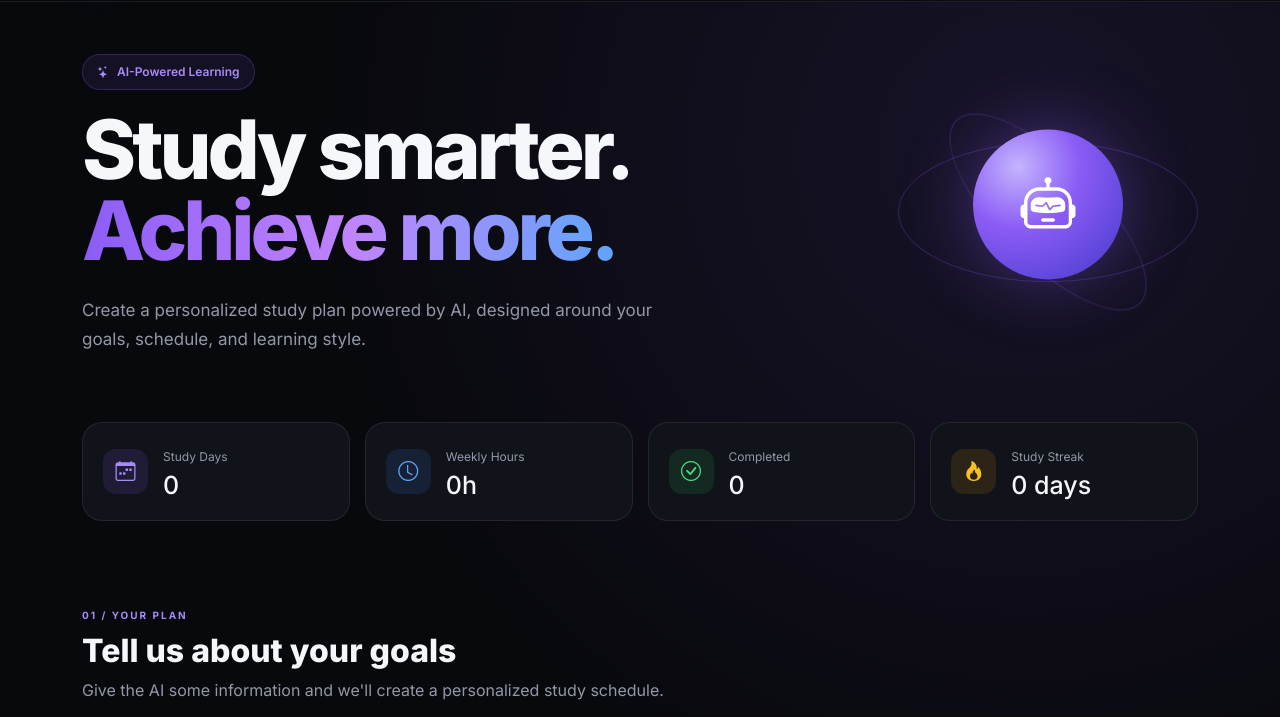
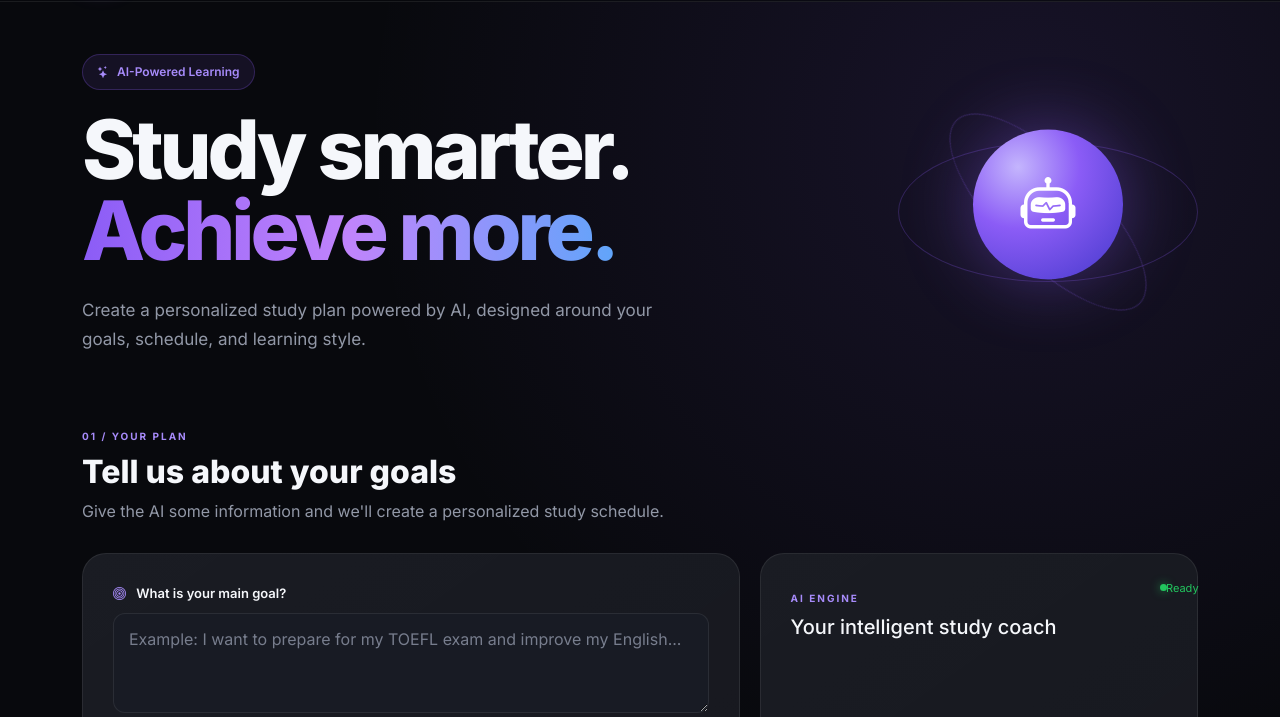
Before and after one commit to H-akimi07/AI-study-planner, a website: page index.html in a window 1280 px wide. Shown: the part 83-800 px from the top of the page. Drawn offline with nearby package versions, Linux system fonts and the light colour scheme.

Commit message:
add some changes to main section

```diff
--- a/index.html
+++ b/index.html
@@ -91,51 +91,7 @@
 
       <!-- ================= DASHBOARD STATS ================= -->
 
-      <section class="stats-grid">
-        <div class="stat-card">
-          <div class="stat-icon purple">
-            <i class="bi bi-calendar-week"></i>
-          </div>
 
-          <div>
-            <small>Study Days</small>
-            <h3 id="studyDays">0</h3>
-          </div>
-        </div>
-
-        <div class="stat-card">
-          <div class="stat-icon blue">
-            <i class="bi bi-clock"></i>
-          </div>
-
-          <div>
-            <small>Weekly Hours</small>
-            <h3 id="weeklyHours">0h</h3>
-          </div>
-        </div>
-
-        <div class="stat-card">
-          <div class="stat-icon green">
-            <i class="bi bi-check-circle"></i>
-          </div>
-
-          <div>
-            <small>Completed</small>
-            <h3 id="completedTasks">0</h3>
-          </div>
-        </div>
-
-        <div class="stat-card">
-          <div class="stat-icon orange">
-            <i class="bi bi-fire"></i>
-          </div>
-
-          <div>
-            <small>Study Streak</small>
-            <h3 id="studyStreak">0 days</h3>
-          </div>
-        </div>
-      </section>
 
       <!-- ================= PLANNER ================= -->
 
```
